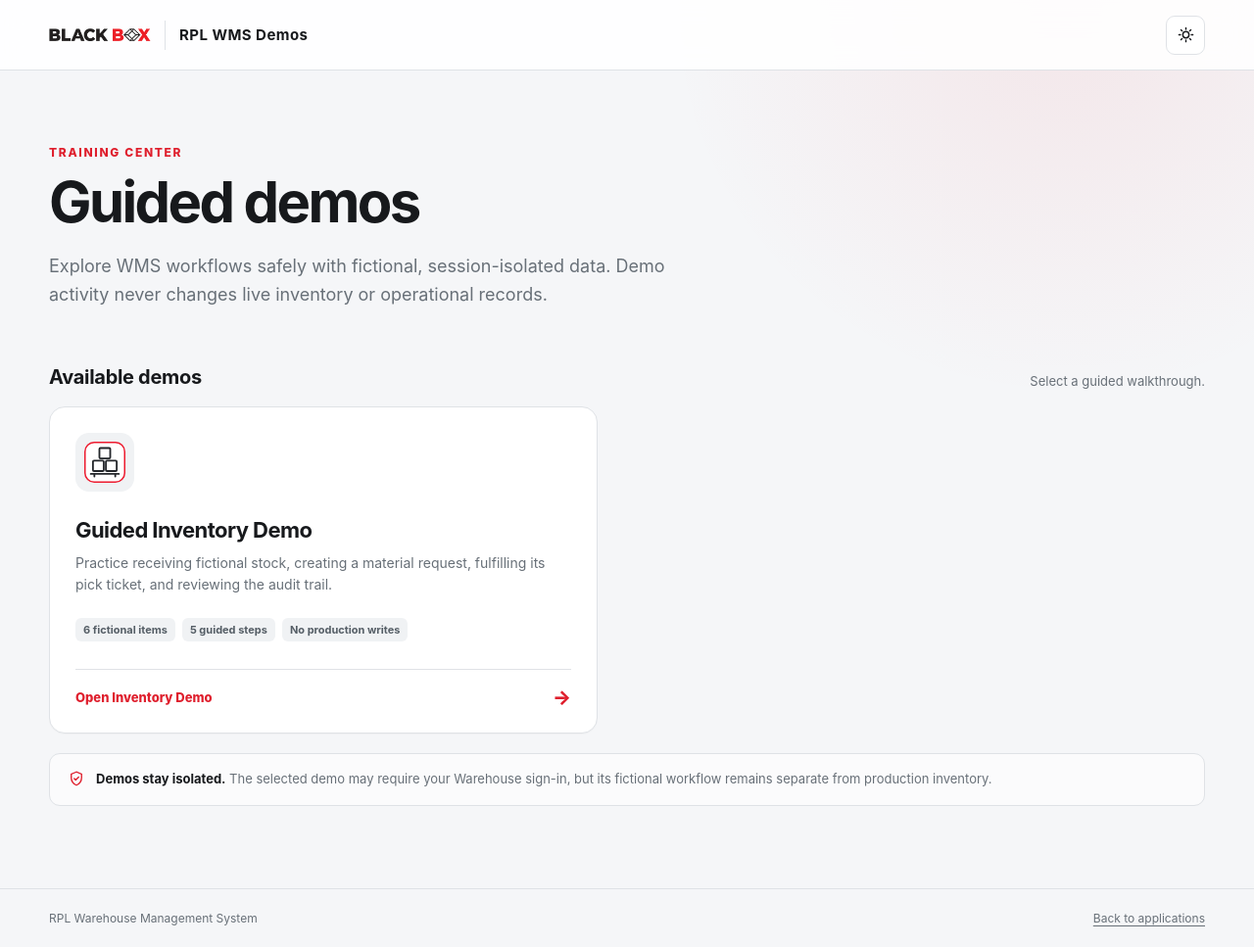
After one commit to Derk83/Wms46055, a Django app: template inventory/templates/inventory/demo/landing.html in a window 1280 px wide. The commit adds this page. Shown: the whole page at 98% size. Run offline with Django 5.2, Linux system fonts and the light colour scheme; the template is opened without the code that fills it: most values are stand-ins (such as "Sample title", 1, 10 or a date in 2020).

Commit message:
Add centralized demo landing host

```diff
--- a/config/settings.py
+++ b/config/settings.py
@@ -46,6 +46,7 @@ ALLOWED_HOSTS = [
     'requests.rplwms.com',
     'equipment.rplwms.com',
     'eqreq.rplwms.com',
+    'demo.rplwms.com',
     'rplwms.com',
     'www.rplwms.com',
     'wms.bonksystems.com',
@@ -56,6 +57,7 @@ APP_URL = 'https://bbx.rplwms.com'
 REQUESTS_URL = 'https://requests.rplwms.com'
 EQUIPMENT_URL = 'https://equipment.rplwms.com'
 EQUIPMENT_REQUESTS_URL = 'https://eqreq.rplwms.com'
+DEMO_URL = 'https://demo.rplwms.com'
 
 WEBPUSH_VAPID_PUBLIC_KEY = os.environ.get("WEBPUSH_VAPID_PUBLIC_KEY", "")
 WEBPUSH_VAPID_PRIVATE_KEY = os.environ.get("WEBPUSH_VAPID_PRIVATE_KEY", "")
--- a/inventory/middleware.py
+++ b/inventory/middleware.py
@@ -22,6 +22,7 @@ class HostURLConfMiddleware:
     request_host = "requests.rplwms.com"
     equipment_host = "equipment.rplwms.com"
     equipment_request_host = "eqreq.rplwms.com"
+    demo_host = "demo.rplwms.com"
     warehouse_hosts = frozenset({
         "bbx.rplwms.com",
         "wms.bonksystems.com",
@@ -37,6 +38,7 @@ class HostURLConfMiddleware:
         request.is_request_portal = host == self.request_host
         request.is_equipment_portal = host == self.equipment_host
         request.is_equipment_request_portal = host == self.equipment_request_host
+        request.is_demo_host = host == self.demo_host
         request.is_wms_host = host in self.warehouse_hosts
         if request.is_hub_host:
             request.urlconf = "config.hub_urls"
@@ -46,6 +48,8 @@ class HostURLConfMiddleware:
             request.urlconf = "equipment.urls"
         elif request.is_equipment_request_portal:
             request.urlconf = "equipment.request_urls"
+        elif request.is_demo_host:
+            request.urlconf = "config.demo_urls"
         return self.get_response(request)
 
 
--- /dev/null
+++ b/inventory/static/inventory/css/demo-hub.css
@@ -0,0 +1 @@
+.demo-hub-apps{max-width:560px;grid-template-columns:minmax(0,1fr)}.hub-brand{text-decoration:none;color:inherit}.hub-footer a{color:inherit;text-decoration-thickness:1px;text-underline-offset:3px}.hub-footer a:focus-visible{outline:3px solid var(--hub-focus);outline-offset:3px;border-radius:2px}@media(max-width:640px){.demo-hub-apps{max-width:none}.hub-footer a{display:block;margin-top:6px}}
--- a/inventory/templates/inventory/base.html
+++ b/inventory/templates/inventory/base.html
@@ -78,7 +78,7 @@
       <button class="header-more-toggle" type="button" data-header-more-toggle aria-expanded="false" aria-controls="header-more-menu">More <span aria-hidden="true">▾</span></button>
       <div id="header-more-menu" class="header-more-menu" data-header-more-menu hidden>
         {% if perms.inventory.view_inventorytransaction or user.is_superuser or user|has_manager_group %}<section><strong>Insights</strong>{% if perms.inventory.view_inventorytransaction %}<a href="{% url 'transaction_history' %}">Transactions</a>{% endif %}{% if user.is_superuser or user|has_manager_group %}<a href="{% url 'reports_daily' %}">Reports</a>{% endif %}</section>{% endif %}
-        <section><strong>Tools</strong><a href="{% url 'location_list' %}">Locations</a><a href="{% url 'inventory_demo' %}">Guided Demo</a>{% if perms.inventory.scan_codes %}<a href="{% url 'scanner' %}">Scanner</a>{% endif %}{% if perms.inventory.manage_cycle_counts or perms.inventory.perform_cycle_count %}<a href="{% url 'cycle_count_list' %}">Cycle Count</a>{% endif %}{% if perms.inventory.archive_cycle_counts %}<a href="{% url 'cycle_count_archive' %}">Cycle Count Archive</a>{% endif %}</section>
+        <section><strong>Tools</strong><a href="{% url 'location_list' %}">Locations</a><a href="{% demo_url %}">Guided Demo</a>{% if perms.inventory.scan_codes %}<a href="{% url 'scanner' %}">Scanner</a>{% endif %}{% if perms.inventory.manage_cycle_counts or perms.inventory.perform_cycle_count %}<a href="{% url 'cycle_count_list' %}">Cycle Count</a>{% endif %}{% if perms.inventory.archive_cycle_counts %}<a href="{% url 'cycle_count_archive' %}">Cycle Count Archive</a>{% endif %}</section>
         {% if perms.inventory.manage_users or perms.inventory.manage_groups or perms.inventory.manage_group_permissions %}<section><strong>Admin</strong>{% if perms.inventory.manage_users %}<a href="{% url 'user_management' %}">Users &amp; access</a>{% endif %}{% if perms.inventory.manage_groups or perms.inventory.manage_group_permissions %}<a href="{% url 'settings' %}?tab=groups">Groups &amp; permissions</a>{% endif %}</section>{% endif %}
       </div>
     </div>
@@ -100,7 +100,7 @@
     {% else %}
       <div class="nav-section"><div class="nav-section-label">Operations</div><a href="{% url 'inventory_list' %}">Inventory</a>{% if perms.inventory.view_pickticket %}<a href="{% url 'ticket_list' %}">Tickets</a>{% endif %}{% if perms.inventory.view_materialrequest %}<a href="{% url 'material_request_board' %}">Material Requests</a>{% endif %}{% if perms.inventory.receive_stock %}<a href="{% url 'receiving' %}">Receiving</a>{% elif perms.inventory.view_receiving_log %}<a href="{% url 'receiving_log' %}">Receiving</a>{% endif %}{% if perms.inventory.view_materialbackorder or perms.inventory.manage_backorders %}<a href="{% url 'backorder_list' %}">Backorders</a>{% endif %}{% if perms.inventory.view_procurementrequisition or perms.inventory.manage_procurement_requisitions %}<a href="{% url 'procurement_requisition_list' %}">Procurement</a>{% endif %}</div>
       {% if perms.inventory.view_inventorytransaction or user.is_superuser or user|has_manager_group %}<div class="nav-section"><div class="nav-section-label">Insights</div>{% if perms.inventory.view_inventorytransaction %}<a href="{% url 'transaction_history' %}">Transactions</a>{% endif %}{% if user.is_superuser or user|has_manager_group %}<a href="{% url 'reports_daily' %}">Reports</a>{% endif %}</div>{% endif %}
-      <div class="nav-section"><div class="nav-section-label">Tools</div><a href="{% url 'location_list' %}">Locations</a><a href="{% url 'inventory_demo' %}">Guided Demo</a>{% if perms.inventory.view_qr_codes or perms.inventory.manage_item_barcodes or perms.inventory.view_app_qr_code %}<a href="{% url 'qr_codes' %}">Labels &amp; QR</a>{% endif %}{% if perms.inventory.scan_codes %}<a href="{% url 'scanner' %}">Scanner</a>{% endif %}{% if perms.inventory.manage_cycle_counts or perms.inventory.perform_cycle_count %}<a href="{% url 'cycle_count_list' %}">Cycle Count</a>{% endif %}{% if perms.inventory.archive_cycle_counts %}<a href="{% url 'cycle_count_archive' %}">Cycle Count Archive</a>{% endif %}</div>
+      <div class="nav-section"><div class="nav-section-label">Tools</div><a href="{% url 'location_list' %}">Locations</a><a href="{% demo_url %}">Guided Demo</a>{% if perms.inventory.view_qr_codes or perms.inventory.manage_item_barcodes or perms.inventory.view_app_qr_code %}<a href="{% url 'qr_codes' %}">Labels &amp; QR</a>{% endif %}{% if perms.inventory.scan_codes %}<a href="{% url 'scanner' %}">Scanner</a>{% endif %}{% if perms.inventory.manage_cycle_counts or perms.inventory.perform_cycle_count %}<a href="{% url 'cycle_count_list' %}">Cycle Count</a>{% endif %}{% if perms.inventory.archive_cycle_counts %}<a href="{% url 'cycle_count_archive' %}">Cycle Count Archive</a>{% endif %}</div>
       {% if perms.inventory.manage_users or perms.inventory.manage_groups or perms.inventory.manage_group_permissions %}<div class="nav-section"><div class="nav-section-label">Admin</div>{% if perms.inventory.manage_users %}<a href="{% url 'user_management' %}">Users &amp; access</a>{% endif %}{% if perms.inventory.manage_groups or perms.inventory.manage_group_permissions %}<a href="{% url 'settings' %}?tab=groups">Groups &amp; permissions</a>{% endif %}</div>{% endif %}
     {% endif %}
     {% if not request.is_request_portal %}
--- /dev/null
+++ b/inventory/templates/inventory/demo/landing.html
@@ -0,0 +1,62 @@
+{% load inventory_extras %}
+<!doctype html>
+<html lang="en" data-theme="light">
+<head>
+  <meta charset="utf-8">
+  <meta name="viewport" content="width=device-width, initial-scale=1">
+  <meta name="color-scheme" content="light dark">
+  <meta name="theme-color" content="#ffffff">
+  <title>RPL WMS Demos</title>
+  <link rel="icon" href="{% versioned_static 'inventory/branding/warehouse-mark.svg' %}" type="image/svg+xml">
+  <link rel="stylesheet" href="{% versioned_static 'inventory/css/hub.css' %}">
+  <link rel="stylesheet" href="{% versioned_static 'inventory/css/demo-hub.css' %}">
+  <script src="{% versioned_static 'inventory/js/hub.js' %}" defer></script>
+</head>
+<body>
+  <div class="hub-shell">
+    <header class="hub-topbar">
+      <a class="hub-brand" href="https://rplwms.com/" aria-label="RPL WMS application launcher">
+        <img src="{% versioned_static 'inventory/img/blackbox-logo.png' %}" alt="Black Box">
+        <span class="hub-brand-divider" aria-hidden="true"></span>
+        <strong>RPL WMS Demos</strong>
+      </a>
+      <button class="hub-theme" type="button" data-hub-theme-toggle aria-label="Dark theme" aria-pressed="false">
+        <svg aria-hidden="true" viewBox="0 0 24 24" width="19" height="19"><path d="M12 3v2m0 14v2M3 12h2m14 0h2M5.64 5.64l1.42 1.42m9.88 9.88 1.42 1.42m0-12.72-1.42 1.42M7.06 16.94l-1.42 1.42M16 12a4 4 0 1 1-8 0 4 4 0 0 1 8 0Z" fill="none" stroke="currentColor" stroke-width="1.8" stroke-linecap="round"/></svg>
+      </button>
+    </header>
+
+    <main class="hub-main">
+      <section class="hub-hero" aria-labelledby="demo-hub-title">
+        <p class="hub-eyebrow">Training center</p>
+        <h1 id="demo-hub-title">Guided demos</h1>
+        <p>Explore WMS workflows safely with fictional, session-isolated data. Demo activity never changes live inventory or operational records.</p>
+      </section>
+
+      <div class="hub-apps-heading">
+        <h2>Available demos</h2>
+        <p>Select a guided walkthrough.</p>
+      </div>
+
+      <section class="hub-apps demo-hub-apps" aria-label="RPL WMS guided demos">
+        <a class="hub-app" href="{{ inventory_demo_url }}">
+          <span class="hub-app-mark"><img src="{% versioned_static 'inventory/branding/warehouse-mark.svg' %}" alt=""></span>
+          <h3>Guided Inventory Demo</h3>
+          <p>Practice receiving fictional stock, creating a material request, fulfilling its pick ticket, and reviewing the audit trail.</p>
+          <ul><li>6 fictional items</li><li>5 guided steps</li><li>No production writes</li></ul>
+          <span class="hub-open"><span>Open Inventory Demo</span><span aria-hidden="true">→</span></span>
+        </a>
+      </section>
+
+      <div class="hub-note">
+        <svg aria-hidden="true" viewBox="0 0 24 24" width="18" height="18"><path d="M12 3 5 6v5c0 4.8 2.9 8.2 7 10 4.1-1.8 7-5.2 7-10V6l-7-3Z" fill="none" stroke="currentColor" stroke-width="1.8"/><path d="m9 12 2 2 4-4" fill="none" stroke="currentColor" stroke-width="1.8" stroke-linecap="round" stroke-linejoin="round"/></svg>
+        <span><strong>Demos stay isolated.</strong> The selected demo may require your Warehouse sign-in, but its fictional workflow remains separate from production inventory.</span>
+      </div>
+    </main>
+
+    <footer class="hub-footer">
+      <span>RPL Warehouse Management System</span>
+      <a href="https://rplwms.com/">Back to applications</a>
+    </footer>
+  </div>
+</body>
+</html>
--- a/inventory/templatetags/inventory_extras.py
+++ b/inventory/templatetags/inventory_extras.py
@@ -2,6 +2,7 @@ import hashlib
 from functools import lru_cache
 
 from django import template
+from django.conf import settings
 from django.contrib.staticfiles import finders
 from django.templatetags.static import static
 
@@ -27,6 +28,12 @@ def versioned_static(path):
     url = static(path)
     digest = _static_content_digest(path)
     return f"{url}?v={digest}" if digest else url
+
+
+@register.simple_tag
+def demo_url():
+    """Return the configured canonical demo launcher URL."""
+    return settings.DEMO_URL
 
 
 _MANAGER_REPORT_GROUPS = frozenset({
```
Also changed, not shown: config/demo_urls.py (added, +8 -0 lines), inventory/hub_views.py (+10 -0 lines), inventory/test_demo_landing.py (added, +52 -0 lines).
